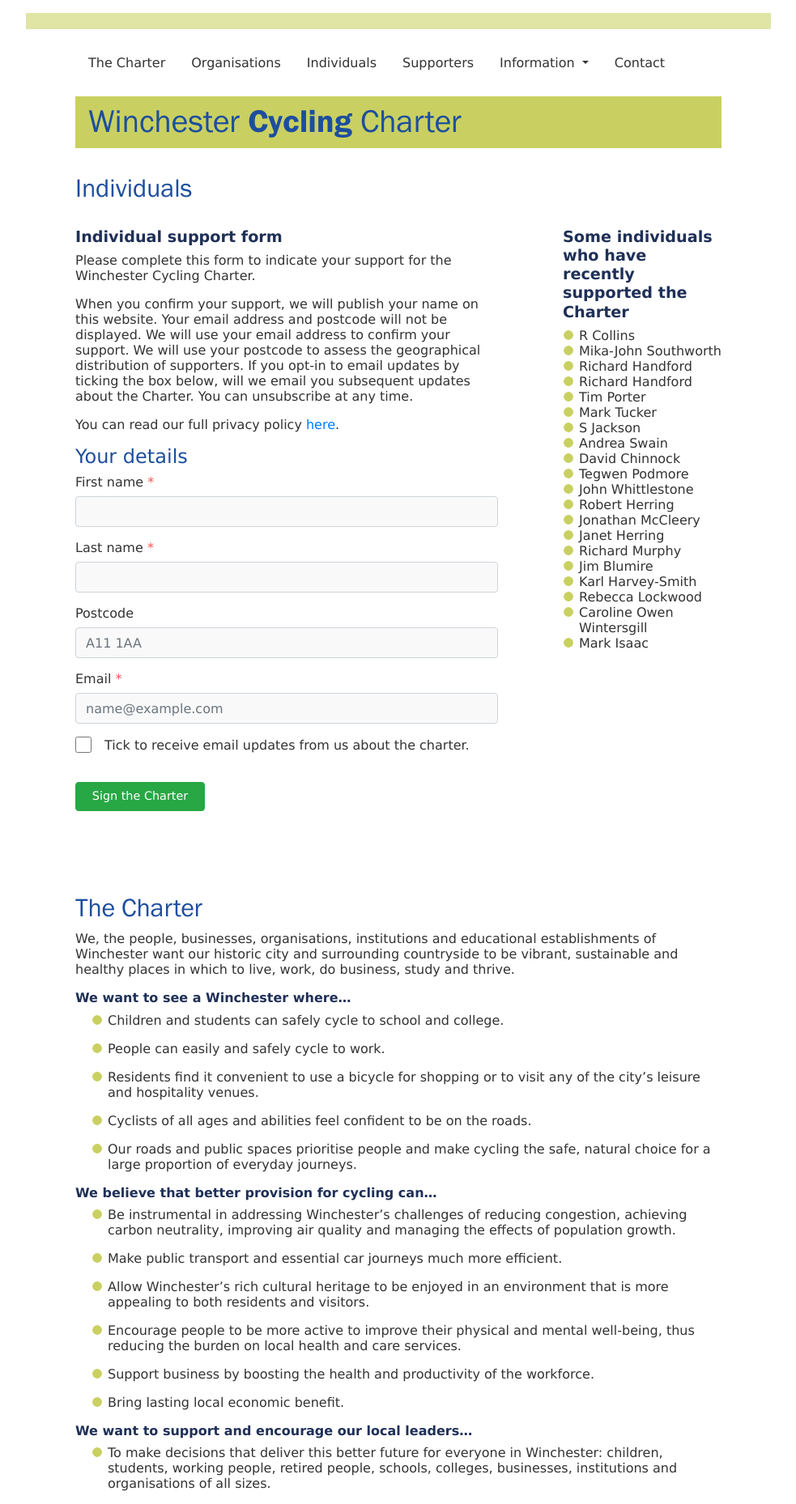
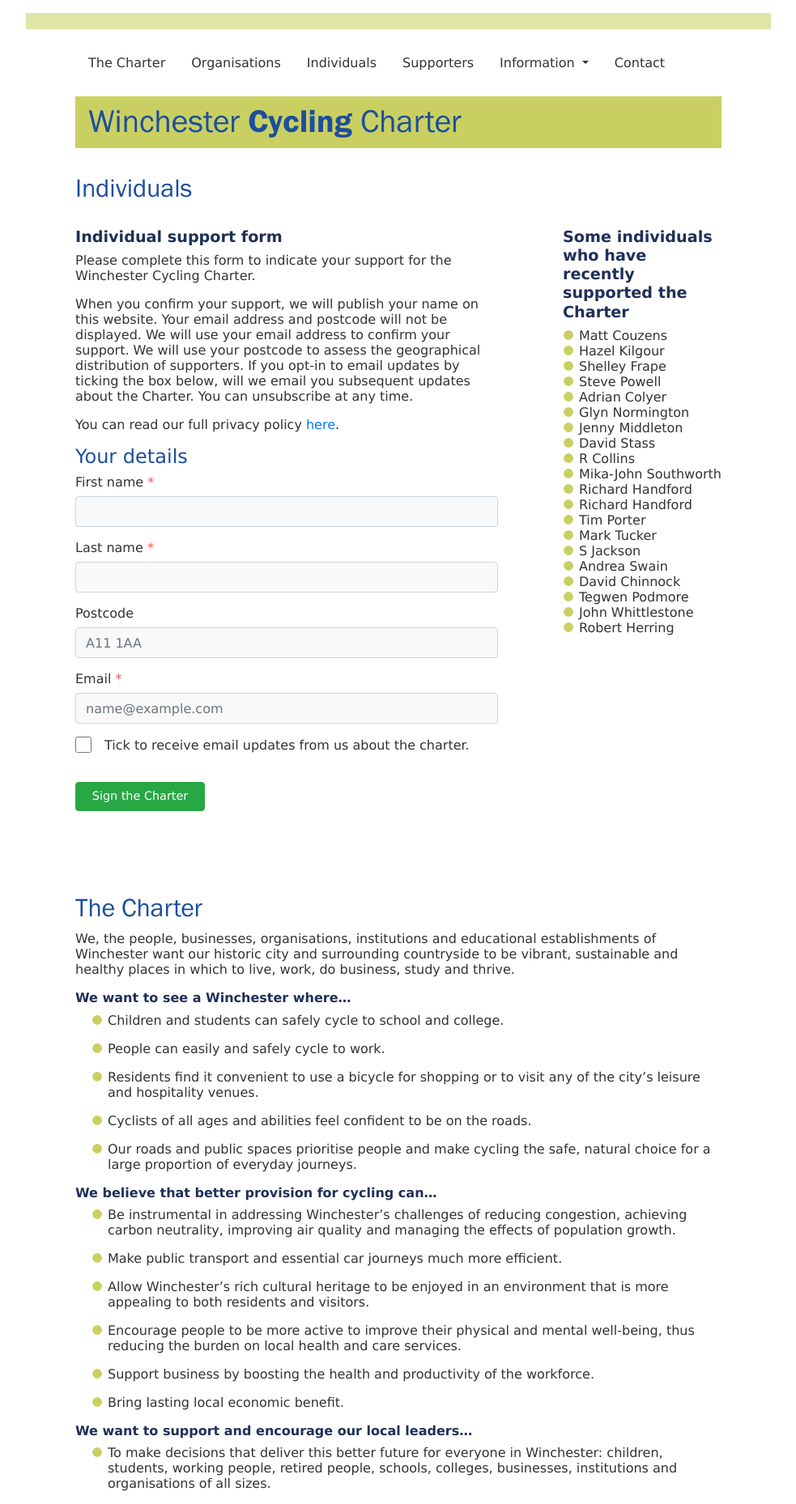
Before and after one commit to winchestercyclingcharter/winchestercyclingcharter.github.io, a Jekyll site: the page built from ind-page.md, in a window 1280 px wide. Shown: the whole page at 81% size, without its empty margins (148-1131 px from the left). Built offline with Jekyll 4.4.1, drawn with Linux system fonts in a browser that asks for light colours; nearby versions of some CDN libraries.

Commit message:
Update people.yml

```diff
--- a/_data/people.yml
+++ b/_data/people.yml
@@ -709,3 +709,12 @@ people:
 - { lastname: Handford, firstname: Richard, dt: 20211020-085621-219136 }
 - { lastname: Handford, firstname: Richard, dt: 20211020-085621-219136 }
 - { lastname: Collins, firstname: R, dt: 20211021-125953-422546 }
+- { lastname: Stass, firstname: David, dt: 20211021-144345-746666 }
+- { lastname: Middleton, firstname: Jenny, dt: 20211021-145629-396149 }
+- { lastname: Normington, firstname: Glyn, dt: 20211021-171455-828079 }
+- { lastname: Powell, firstname: Steve, dt: 20211021-171942-096825 }
+- { lastname: Colyer, firstname: Adrian, dt: 20211021-171857-550329 }
+- { lastname: Frape, firstname: Shelley, dt: 20211021-201725-059296 }
+- { lastname: Kilgour , firstname: Hazel , dt: 20211022-102922-384887 }
+- { lastname: Dunlop, firstname: Jonathan, dt: 20211017-071536-623807 }
+- { lastname: Couzens, firstname: Matt, dt: 20211022-130837-987629 }
```
